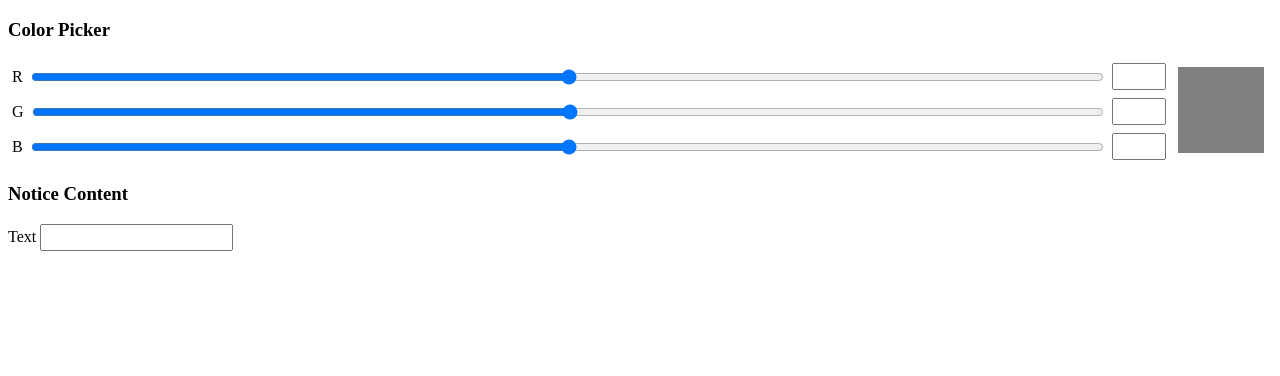
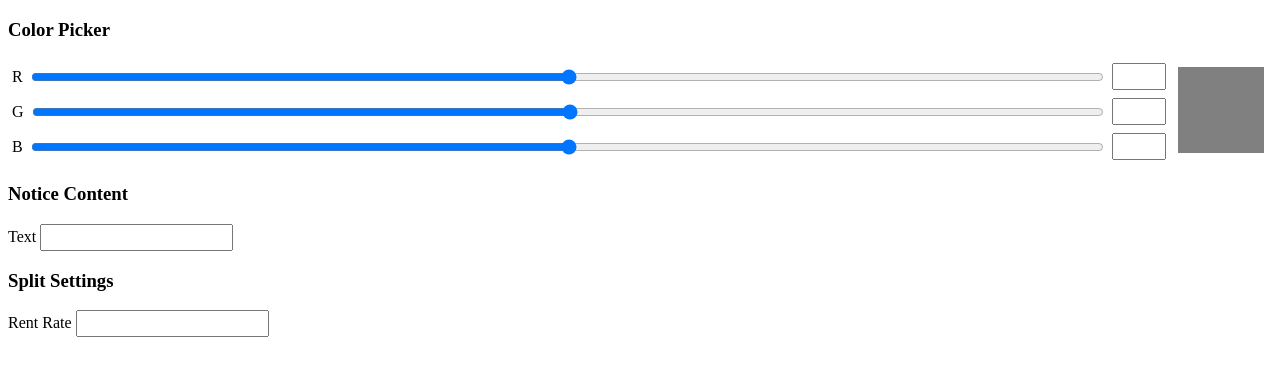
Before and after one commit to cookiesncache/rent-cafe-split-assistant, a website built with Parcel: page source/options.html in a window 1280 px wide. Built offline with nearby package versions, Linux system fonts and the light colour scheme; what webext-options-sync would draw is missing.

Commit message:
Add html for rent rate

```diff
--- a/source/options.html
+++ b/source/options.html
@@ -31,6 +31,13 @@
 			<input type="text" name="text">
 		</label>
 	</div>
+	<h3>Split Settings</h3>
+	<div class="number-inputs">
+		<label class="number-input">
+			<span>Rent Rate</span>
+			<input type="number" name="rent-rate" step="0.000001">
+		</label>
+	</div>
 </form>
 
 <script src="options.js" type="module"></script>
```
